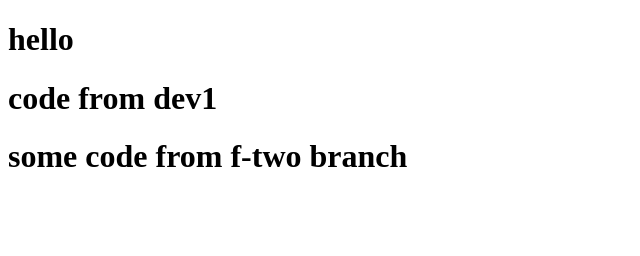
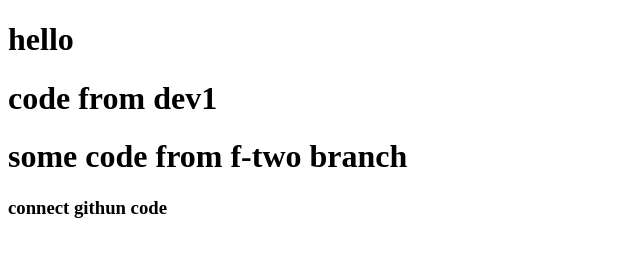
Before and after one commit to waiphyo-wp/GitLearn, a plain HTML site: page index.html in a window 1280 px wide. Shown: the whole page, without its empty margins (0-640 px from the left). Drawn offline with Linux system fonts and the light colour scheme.

Commit message:
connect github code

```diff
--- a/index.html
+++ b/index.html
@@ -9,5 +9,6 @@
     <h1>hello</h1>
     <h1>code from dev1</h1>
     <h1>some code from f-two branch</h1>
+    <h3>connect githun code</h3>
 </body>
 </html>
```
